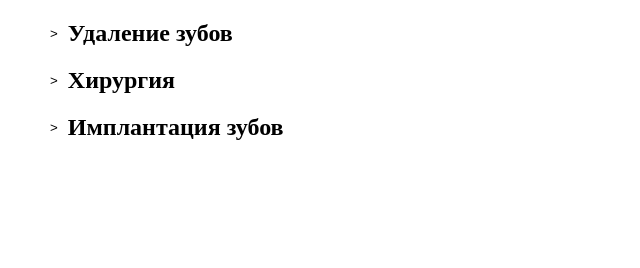
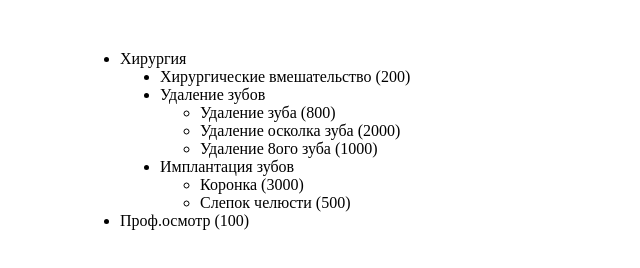
Before and after one commit to VladislavMungin/test, a plain HTML site: page index.html in a window 1280 px wide. Shown: the whole page, without its empty margins (0-640 px from the left). Drawn offline with Linux system fonts and the light colour scheme.

Commit message:
Add files via upload

```diff
--- a/main.js
+++ b/main.js
@@ -83,63 +83,36 @@ const api = {
     ]
 }
 
-const node = api.services.filter(item => item.node == 1).sort((item1,item2)=> item1.sorthead > item2.sorthead ? 1 : -1);
-
-const list = api.services.filter(item=>item.node == 0).sort((item1,item2)=> item1.sorthead > item2.sorthead ? 1 : -1);
-
 const container = document.querySelector('.container');
 
-node.forEach(item=>{
-    const root = document.createElement('div');
-    root.className = 'root';
-
-    const box = document.createElement('div');
-    box.className = 'box';
-
-    const button = document.createElement('button');
-    button.className = 'button';
-    button.innerText = '>';
-
-    const h2 = document.createElement('h2');
-    h2.innerText = item.name;
-
-    box.append(button);
-    box.append(h2);
-
-    const ul = document.createElement('ul');
-
-    list.forEach(i => {
-        if(i.head == item.id){
-            const li = document.createElement('li');
-            li.innerHTML = `${i.name} - ${i.price}`;
-            ul.append(li);
-        }
-    })
-
-    ul.classList.add('hide');
-
-    root.append(box);
-    root.append(ul);
-
-    container.append(root);
-});
+function build(nodeId){
+    const wrapper = document.createElement('div');
+    const heads = api.services.filter(item => item.head == nodeId).sort((item1,item2)=> item1.sorthead > item2.sorthead ? 1 : -1);
+    const sortApi = api.services.sort((item1,item2)=> item1.sorthead > item2.sorthead ? 1 : -1);
+    heads.forEach(head =>{
+        const ul = document.createElement('ul');
+        const liHead = document.createElement('li');
+        liHead.innerText = `${head.name} ${(head.price != 0.0) ? `(${head.price})` : ''}`;
+        ul.append(liHead);
+        sortApi.forEach(service => {
+            if(service.head == head.id){
+                if(service.node == 0){
+                    const li = document.createElement('li');
+                    li.innerText = `${service.name} ${(service.price != 0.0) ? `(${service.price})` : ''}`;
+                    liHead.append(li);
+                } else {
+                    const li = document.createElement('li');
+                    li.innerText = `${service.name} ${(service.price != 0.0) ? `(${service.price})` : ''}`;
+                    liHead.append(li);
+                    liHead.append(build(service.id));
+                }
+            }
+        })
 
 
-container.addEventListener('click', (e) => {
-    const target = e.target;
+        wrapper.append(ul);
+    })
+    return wrapper;
+}
 
-    if (target && target.classList.contains('button')) {
-        const root = target.closest('.root');
-        const ul = root.querySelector('ul');
-
-        if (ul.classList.contains('hide')) {
-            ul.classList.remove('hide');
-            ul.classList.add('show');
-            target.classList.add('rotate');
-        } else {
-            ul.classList.remove('show');
-            ul.classList.add('hide');
-            target.classList.remove('rotate');
-        }
-    }
-});
+container.append(build(null))
--- a/style.css
+++ b/style.css
@@ -8,40 +8,10 @@ li{
     margin-left: 40px;
 }
 
-.box{
-    display: flex;
-    align-items: center;
+div{
+    margin-left: 40px;
 }
 
-.root{
-    margin-left: 50px;
-    margin-top: 20px;
+.container{
+    margin-top: 50px;
 }
-
-.button{
-    margin-right: 10px;
-    background-color: #FFF;
-    border: none;
-}
-
-.hide{
-    transition: all .5s;
-    overflow: hidden;
-    max-height: 0;
-}
-
-.show{
-    transition: all .5s;
-    overflow: visible;
-    max-height: 60px;
-}
-
-.rotate{
-    transition: all .5s;
-    transform: rotate(90deg);
-}
-
-.no-rotate{
-    transition: all .5s;
-    transform: rotate(0deg);
-}
```
